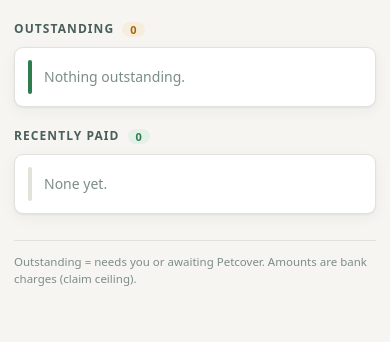
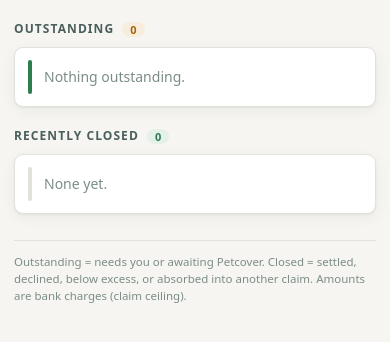
Before and after one commit to jagberg/Me.OpenClaw, a FastAPI app: page /basic in a window 390 px wide. Shown: the part 43-385 px from the top of the page. Run offline with FastAPI, Linux system fonts and the light colour scheme; data comes from the database, SQL or seed files in the repository; data that the repository does not hold is empty.

Commit message:
fix(dashboard): render approved/below_excess/absorbed states properly
Master's merge added three claim statuses (approved, below_excess,
absorbed) the dashboard templates predate:

- index.html status_chip: fell through to an unstyled bare pill (no
  matching CSS class). Added labels + chip colors — approved styled
  like sent/acknowledged (in progress), below_excess/absorbed styled
  like matched/pending_match (neutral, non-actionable).
- basic.html: duplicated its own stale status dicts instead of reusing
  index.html's status_chip macro (now imported via {% from %}) — its
  severity defaulted all three to the red "bad" stripe, which is wrong
  for all of them (approved is good news in progress; below_excess/
  absorbed are closed, non-actionable).
- main.py /basic route only bucketed status == 'settled' as resolved;
  declined/below_excess/absorbed all landed in "Outstanding," making a
  closed claim look like it still needs Justin's attention on his
  phone. Now buckets via TERMINAL_STATUSES + (below_excess, absorbed)
  into "Recently closed" (renamed from "Recently paid"), settled
  sorted first since it's the only one with money attached.

Verified by rendering both templates directly (Jinja2Templates, no
uvicorn/Telegram needed) against a seeded row per status — all 12
statuses produce the right label/class, closed bucket correctly
separates from outstanding.

Co-Authored-By: Claude Sonnet 5 <noreply@anthropic.com>

```diff
--- a/app/openclaw/main.py
+++ b/app/openclaw/main.py
@@ -60,21 +60,29 @@ def dashboard(request: Request, upload_error: str | None = None):
     )
 
 
+# Statuses with nothing left for Justin to do — settled/declined are already
+# terminal thread-wide (claim_status.TERMINAL_STATUSES); below_excess/absorbed
+# are equally closed but don't end a Condition Thread, so they aren't in that
+# set. A closed claim must never show up looking like it still needs action.
+_CLOSED_STATUSES = claim_status.TERMINAL_STATUSES + ("below_excess", "absorbed")
+
+
 @app.get("/basic")
 def basic_status(request: Request):
-    """Stripped-down, phone-first view: outstanding visits + recently paid, as
+    """Stripped-down, phone-first view: outstanding visits + recently closed, as
     stacked cards (no wide table). Derived from the same visit_ledger()."""
     ledger = claim_status.visit_ledger()
-    outstanding, paid = [], []
+    outstanding, closed = [], []
     for entry in ledger:
         for claim in entry["claims"]:
             row = {"txn": entry["txn"], "claim": claim}
-            if claim["status"] == "settled":
-                paid.append(row)
+            if claim["status"] in _CLOSED_STATUSES:
+                closed.append(row)
             else:
                 outstanding.append(row)
+    closed.sort(key=lambda r: r["claim"]["status"] != "settled")  # settled (has money) first
     return templates.TemplateResponse(
-        "basic.html", {"request": request, "outstanding": outstanding, "paid": paid}
+        "basic.html", {"request": request, "outstanding": outstanding, "closed": closed}
     )
 
 
--- a/app/openclaw/templates/basic.html
+++ b/app/openclaw/templates/basic.html
@@ -1,3 +1,4 @@
+{%- from "index.html" import status_chip -%}
 <!doctype html>
 <html lang="en">
 <head>
@@ -50,10 +51,11 @@
     .chip{display:inline-flex;align-items:center;gap:6px;font:600 11px/1 system-ui,sans-serif;padding:4px 9px;border-radius:999px;white-space:nowrap;}
     .chip::before{content:"";width:6px;height:6px;border-radius:50%;background:currentColor;}
     .chip.drafted{background:var(--hold-wash);color:var(--hold);}
-    .chip.sent,.chip.acknowledged{background:var(--accent-wash);color:var(--accent-ink);}
-    .chip.pending_match,.chip.matched{background:var(--line);color:var(--ink-soft);}
+    .chip.sent,.chip.acknowledged,.chip.approved{background:var(--accent-wash);color:var(--accent-ink);}
+    .chip.pending_match,.chip.matched,.chip.below_excess,.chip.absorbed{background:var(--line);color:var(--ink-soft);}
     .chip.info_requested,.chip.suspended{background:var(--warn-wash);color:var(--warn);}
     .chip.settled{background:var(--ok-wash);color:var(--ok);}
+    .chip.declined{background:var(--bad-wash);color:var(--bad);}
     .need{display:block;font-size:11.5px;color:var(--ink-faint);margin-top:3px;}
     .paidline{font-variant-numeric:tabular-nums;font-weight:650;}
     .paidline .of{color:var(--ink-faint);font-weight:500;font-size:12px;}
@@ -65,8 +67,8 @@
 <div class="wrap">
   <header><h1>OpenClaw</h1><a href="/">Full view &rarr;</a></header>
 
-  {% set needs = {'pending_match':'Upload invoice &rarr;','matched':'Set condition &rarr;','drafted':'Send Gmail draft &rarr;','sent':'Awaiting Petcover','acknowledged':'Awaiting Petcover','info_requested':'Petcover needs info &rarr;','suspended':'Claim suspended &rarr;','declined':'Declined'} %}
-  {% set sev = {'pending_match':'bad','info_requested':'bad','suspended':'bad','matched':'bad','drafted':'hold','sent':'hold','acknowledged':'hold','declined':'bad'} %}
+  {% set needs = {'pending_match':'Upload invoice &rarr;','matched':'Set condition &rarr;','drafted':'Send Gmail draft &rarr;','sent':'Awaiting Petcover','acknowledged':'Awaiting Petcover','approved':'Awaiting settlement','info_requested':'Petcover needs info &rarr;','suspended':'Claim suspended &rarr;'} %}
+  {% set sev = {'pending_match':'bad','info_requested':'bad','suspended':'bad','matched':'bad','drafted':'hold','sent':'hold','acknowledged':'hold','approved':'hold'} %}
 
   <h2>Outstanding <span class="count">{{ outstanding|length }}</span></h2>
   <div class="list">
@@ -79,7 +81,7 @@
       </div>
       <div class="right">
         <span class="amt">${{ '%.2f'|format(row.txn.amount|abs) }}</span>
-        <span class="chip {{ row.claim.status }}">{{ row.claim.status.replace('_',' ')|title }}</span>
+        {{ status_chip(row.claim) }}
         <span class="need">{% if row.claim.pet_id is none %}Assign pet &rarr;{% else %}{{ needs.get(row.claim.status, '')|safe }}{% endif %}</span>
       </div>
     </div>
@@ -88,19 +90,25 @@
     {% endfor %}
   </div>
 
-  <h2 class="paid">Recently paid <span class="count">{{ paid|length }}</span></h2>
+  {% set closed_sev = {'settled':'ok','declined':'bad','below_excess':'hold','absorbed':'hold'} %}
+
+  <h2 class="paid">Recently closed <span class="count">{{ closed|length }}</span></h2>
   <div class="list">
-    {% for row in paid %}
-    <div class="card" data-sev="ok">
+    {% for row in closed %}
+    <div class="card" data-sev="{{ closed_sev.get(row.claim.status, 'ok') }}">
       <div class="stripe"></div>
       <div>
         <span class="who"><i></i>{{ row.claim.pet_name or 'no pet' }}</span>
         <div class="meta">{{ row.claim.condition_text or '' }}{% if row.claim.reference %} &middot; {{ row.claim.reference }}{% endif %}</div>
       </div>
       <div class="right">
+        {% if row.claim.status == 'settled' %}
         <span class="paidline">${{ '%.2f'|format(row.claim.settled_paid) if row.claim.settled_paid is not none else '?' }}
           {% if row.claim.claimable is not none %}<span class="of">of ${{ '%.2f'|format(row.claim.claimable) }}</span>{% endif %}</span>
-        <span class="chip settled">Settled</span>
+        {% elif row.claim.claimable is not none %}
+        <span class="amt">${{ '%.2f'|format(row.claim.claimable) }}</span>
+        {% endif %}
+        {{ status_chip(row.claim) }}
       </div>
     </div>
     {% else %}
@@ -108,7 +116,7 @@
     {% endfor %}
   </div>
 
-  <footer>Outstanding = needs you or awaiting Petcover. Amounts are bank charges (claim ceiling).</footer>
+  <footer>Outstanding = needs you or awaiting Petcover. Closed = settled, declined, below excess, or absorbed into another claim. Amounts are bank charges (claim ceiling).</footer>
 </div>
 </body>
 </html>
--- a/app/openclaw/templates/index.html
+++ b/app/openclaw/templates/index.html
@@ -59,11 +59,11 @@
     .chip{display:inline-flex;align-items:center;gap:6px;font:600 11px/1 system-ui,sans-serif;padding:4px 9px;border-radius:999px;white-space:nowrap;}
     .chip::before{content:"";width:6px;height:6px;border-radius:50%;background:currentColor;}
     .chip.settled{background:var(--ok-wash);color:var(--ok);}
-    .chip.sent,.chip.acknowledged{background:var(--accent-wash);color:var(--accent-ink);}
+    .chip.sent,.chip.acknowledged,.chip.approved{background:var(--accent-wash);color:var(--accent-ink);}
     .chip.drafted{background:var(--hold-wash);color:var(--hold);}
     .chip.suspended,.chip.info_requested{background:var(--warn-wash);color:var(--warn);}
     .chip.declined{background:var(--bad-wash);color:var(--bad);}
-    .chip.matched,.chip.pending_match{background:var(--line);color:var(--ink-soft);}
+    .chip.matched,.chip.pending_match,.chip.below_excess,.chip.absorbed{background:var(--line);color:var(--ink-soft);}
 
     .tablewrap{background:var(--panel);border:1px solid var(--line);border-radius:8px;overflow-x:auto;box-shadow:var(--shadow);}
     table{border-collapse:collapse;width:100%;min-width:960px;font-size:12.5px;}
@@ -100,7 +100,7 @@
 
   {# ---- Jinja macros: status chip, expected cell, row action ---- #}
   {% macro status_chip(claim) %}
-    {% set labels = {'pending_match':'No invoice','matched':'Matched','drafted':'Drafted','sent':'Sent','acknowledged':'Acknowledged','info_requested':'Info requested','suspended':'Suspended','settled':'Settled','declined':'Declined'} %}
+    {% set labels = {'pending_match':'No invoice','matched':'Matched','drafted':'Drafted','sent':'Sent','acknowledged':'Acknowledged','info_requested':'Info requested','suspended':'Suspended','settled':'Settled','declined':'Declined','approved':'Approved','below_excess':'Below excess','absorbed':'Absorbed'} %}
     <span class="chip {{ claim.status }}">{{ labels.get(claim.status, claim.status) }}</span>
   {% endmacro %}
 
```
